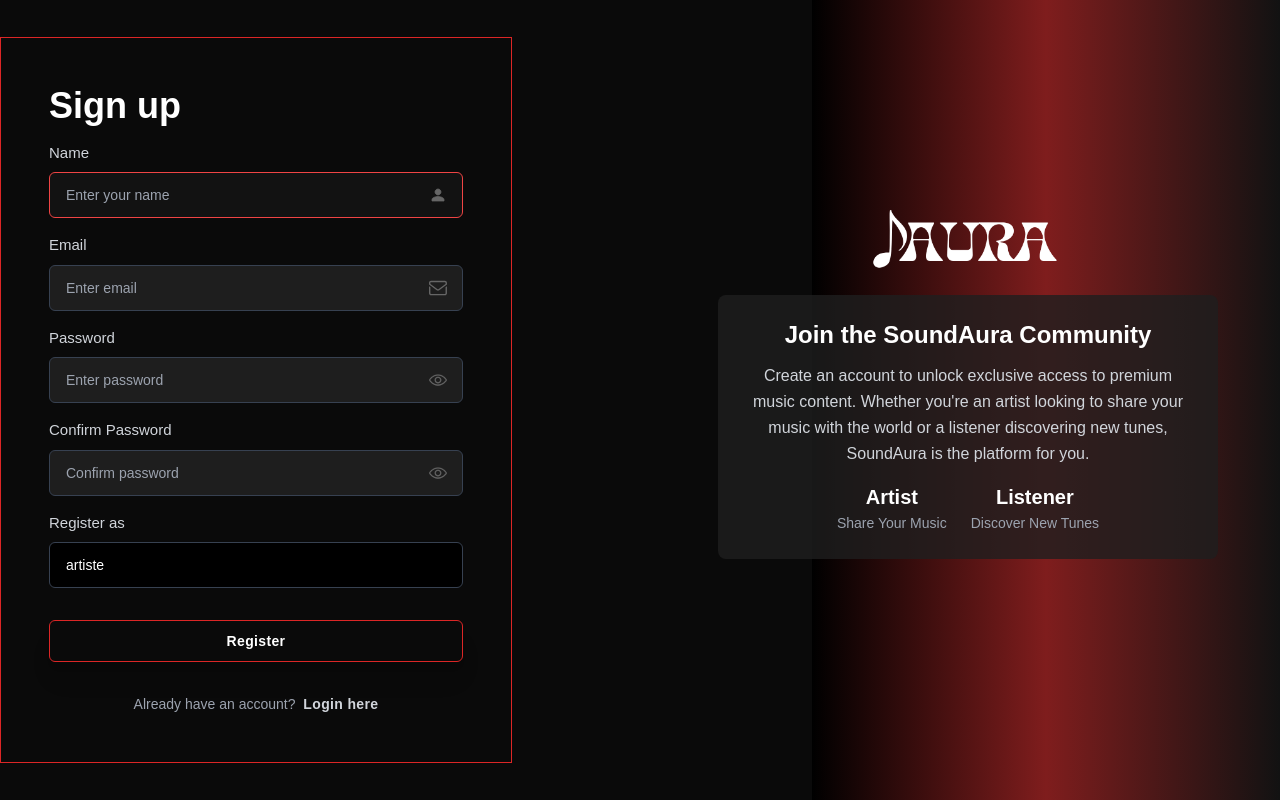
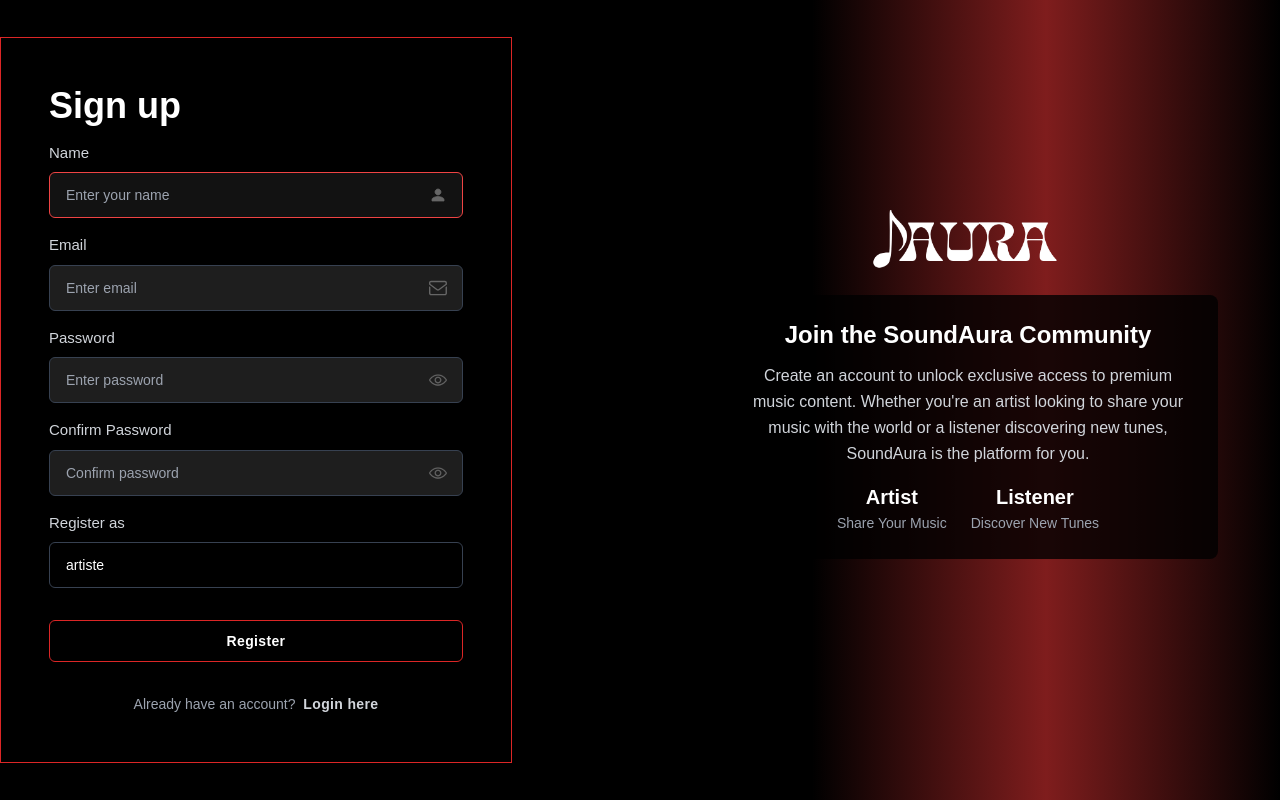
Before and after one commit to BensaltanaHoussam/SOUNDAURA, a Laravel app: page /signup in a window 1280 px wide. Run offline with Laravel 12, Linux system fonts and the light colour scheme; parts of the project's set-up code (start-up, migrations or seed data) failed here and were passed over; some libraries are stand-ins or nearby versions.

Commit message:
Update background color for login and signup pages to black for consistency

```diff
--- a/resources/views/auth/login.blade.php
+++ b/resources/views/auth/login.blade.php
@@ -30,7 +30,7 @@
     <script src="https://cdn.jsdelivr.net/npm/axios/dist/axios.min.js" defer></script>
 </head>
 
-<body class="bg-darker text-white">
+<body class="bg-black text-white">
     <div id="toast-container" class="fixed top-4 right-4 z-50 flex flex-col gap-2"></div>
 
     <div class="font-[sans-serif] max-w-7xl mx-auto h-screen">
@@ -114,12 +114,12 @@
 
 
             <div
-                class="h-full md:py-6 flex flex-col items-center justify-center relative max-md:before:hidden before:absolute before:bg-gradient-to-r before:from-black before:via-red-900 before:to-dark before:h-full before:w-3/4 before:right-0 before:z-0">
+                class="h-full md:py-6 flex flex-col items-center justify-center relative max-md:before:hidden before:absolute before:bg-gradient-to-r before:from-black before:via-red-900 before:to-black before:h-full before:w-3/4 before:right-0 before:z-0">
                 <div class="z-50 relative flex flex-col items-center lg:w-4/5 md:w-11/12">
                     <img src="{{ asset('assets/img/soundauraLogo.png') }}" class="w-48 mb-6 grayscale contrast-125"
                         alt="Logo" />
 
-                    <div class="bg-darkgray bg-opacity-80 p-6 rounded-lg text-center mb-8 w-full">
+                    <div class="bg-black bg-opacity-80 p-6 rounded-lg text-center mb-8 w-full">
                         <h2 class="text-white text-2xl font-bold mb-3">Join the SoundAura Community</h2>
                         <p class="text-gray-300 leading-relaxed">
                             Create an account to unlock exclusive access to premium music content. Whether you're an
--- a/resources/views/auth/signup.blade.php
+++ b/resources/views/auth/signup.blade.php
@@ -30,7 +30,7 @@
     <script src="https://cdn.jsdelivr.net/npm/axios/dist/axios.min.js" defer></script>
 </head>
 
-<body class="bg-darker text-white">
+<body class="bg-black text-white">
     <div id="toast-container" class="fixed top-4 right-4 z-50 flex flex-col gap-2"></div>
 
     <div class="font-[sans-serif] max-w-7xl mx-auto h-screen">
@@ -144,12 +144,12 @@
             </form>
 
             <div
-                class="h-full md:py-6 flex flex-col items-center justify-center relative max-md:before:hidden before:absolute before:bg-gradient-to-r before:from-black before:via-red-900 before:to-dark before:h-full before:w-3/4 before:right-0 before:z-0">
+                class="h-full md:py-6 flex flex-col items-center justify-center relative max-md:before:hidden before:absolute before:bg-gradient-to-r before:from-black before:via-red-900 before:to-black before:h-full before:w-3/4 before:right-0 before:z-0">
                 <div class="z-50 relative flex flex-col items-center lg:w-4/5 md:w-11/12">
                     <img src="{{ asset('assets/img/soundauraLogo.png') }}" class="w-48 mb-6 grayscale contrast-125"
                         alt="Logo" />
 
-                    <div class="bg-darkgray bg-opacity-80 p-6 rounded-lg text-center mb-8 w-full">
+                    <div class="bg-black bg-opacity-80 p-6 rounded-lg text-center mb-8 w-full">
                         <h2 class="text-white text-2xl font-bold mb-3">Join the SoundAura Community</h2>
                         <p class="text-gray-300 leading-relaxed">
                             Create an account to unlock exclusive access to premium music content. Whether you're an
```
